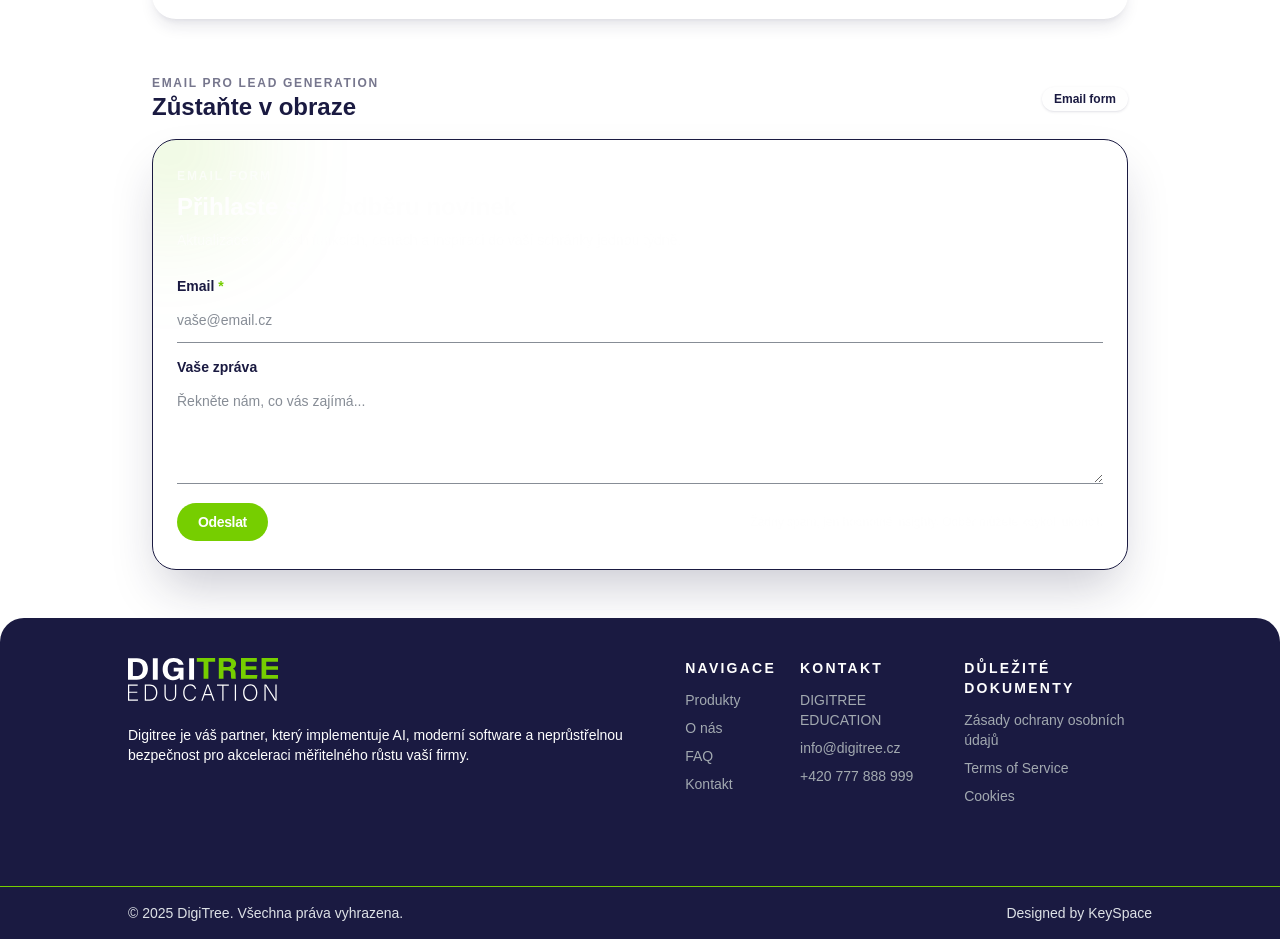
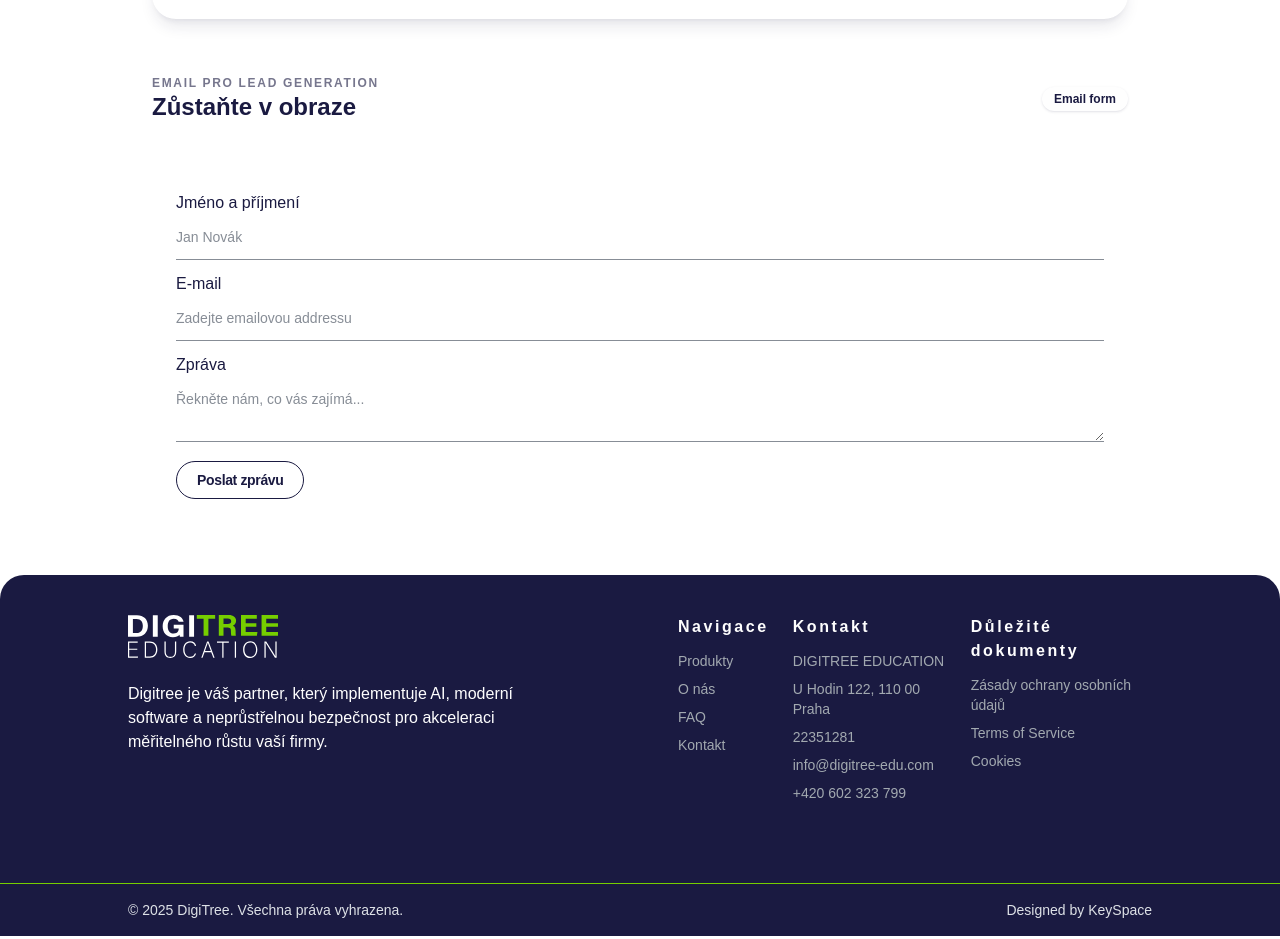
Before and after one commit to TheCodeSommelier/next_digi_tree, a Next.js app: page / in a window 1280 px wide. Shown: the part 2480-3419 px from the top of the page. Built offline with nearby package versions, Linux system fonts and the light colour scheme.

Commit message:
feat: add contact page

```diff
--- a/app/about-us/page.tsx
+++ b/app/about-us/page.tsx
@@ -5,24 +5,16 @@ import Image from 'next/image';
 import Button from '../components/UI/Button';
 import Card from '../components/UI/cards/Card';
 import CtaSection from '../components/UI/CtaSection';
+import ImageWithOverlay from '../components/UI/ImageWithOverlay';
 
 export default function AboutUs() {
   return (
     <main className="min-h-screen text-primary">
       <div className="flex w-full flex-col gap-16">
-        <section
-          className="overflow-hidden w-full h-[550px] mb-32 rounded-3xl border border-primary/10 bg-primary text-white shadow-xl shadow-primary/20"
-          style={{
-            backgroundImage:
-              "linear-gradient(120deg, rgba(26,26,65,0.85), rgba(26,26,65,0.4)), url('/images/david_presenting.jpg')",
-            backgroundSize: 'cover',
-            backgroundPosition: 'center',
-          }}
-        >
-
+        <ImageWithOverlay imageUrl="/images/david_presenting.jpg">
           <div className="space-y-4 flex flex-col justify-between h-[550px] px-8 py-10">
             <h1 className="text-7xl font-semibold leading-tight">Digitree</h1>
-            <div className='flex flex-col gap-4'>
+            <div className='flex flex-col gap-4 w-2/3'>
               <p className="text-base leading-relaxed text-white/80">
                 Naše společnost se specializuje na rychlou a efektivní implementaci technologií, které skutečně mění
                 způsob, jakým firmy fungují.
@@ -33,8 +25,7 @@ export default function AboutUs() {
               </p>
             </div>
           </div>
-
-        </section>
+        </ImageWithOverlay>
 
         <section className="flex gap-16 space-y-3 py-32">
           <h2 className="text-5xl w-9/10 font-semibold text-primary">Svoboda růstu</h2>
--- a/app/components/UI/EmailForm.tsx
+++ b/app/components/UI/EmailForm.tsx
@@ -1,6 +1,6 @@
 import { FC } from 'react';
+
 import Button from './Button';
-import TextArea from './TextArea';
 import TextInput from './TextInput';
 
 type Props = {
@@ -10,43 +10,37 @@ type Props = {
 };
 
 const EmailForm: FC<Props> = ({
-  title = 'Přihlaste se k odběru novinek',
-  description = 'Aktualizace o nových funkcích, cenách a inspiraci do vaší schránky jednou týdně.',
-  buttonLabel = 'Odeslat',
+  buttonLabel = 'Poslat zprávu',
 }) => {
   return (
-    <div className="relative overflow-hidden rounded-3xl border border-primary px-6 py-7 text-white shadow-2xl shadow-primary/25">
-      <div className="absolute -left-10 -top-12 h-28 w-28 rounded-full bg-accent/30 blur-3xl" />
-      <div className="absolute -right-6 bottom-0 h-24 w-24 rounded-full bg-white/10 blur-3xl" />
-
-      <div className="relative space-y-2">
-        <p className="text-xs font-semibold uppercase tracking-[0.16em] text-white/70">
-          Email form
-        </p>
-        <h3 className="text-2xl font-semibold leading-tight">{title}</h3>
-        <p className="text-sm text-white/70">{description}</p>
-      </div>
-
+    <div className="relative overflow-hidden rounded-3xl px-6 py-7 text-white">
       <form className="relative mt-6 space-y-3">
+        <TextInput
+          name="fullName"
+          type="text"
+          required
+          label="Jméno a příjmení"
+          placeholder="Jan Novák"
+        />
         <TextInput
           name="email"
           type="email"
           required
-          label="Email"
-          placeholder="vaše@email.cz"
+          label="E-mail"
+          placeholder="Zadejte emailovou addressu"
         />
-        <TextArea
+        <TextInput
           name="message"
-          label="Vaše zpráva"
+          required
+          isTextArea
+          label="Zpráva"
           placeholder="Řekněte nám, co vás zajímá..."
+
         />
         <div className="flex flex-col gap-2 sm:flex-row sm:items-center sm:justify-between">
-          <Button type="submit" className="w-full sm:w-auto">
+          <Button primary={false} type="submit" className="w-full sm:w-auto">
             {buttonLabel}
           </Button>
-          <p className="text-xs text-white/60">
-            Žádný spam, jen hodnotné insighty. Odběr můžete kdykoli ukončit.
-          </p>
         </div>
       </form>
     </div>
--- a/app/components/UI/Footer.tsx
+++ b/app/components/UI/Footer.tsx
@@ -4,31 +4,34 @@ import Image from 'next/image';
 import Link from 'next/link';
 import { FC } from 'react';
 import PagePadding from './PagePadding';
+import { ROUTES } from '@/app/routes';
 
 const navigation = [
   {
     label: 'Navigace',
     items: [
-      { name: 'Produkty', href: '/products' },
-      { name: 'O nás', href: '/about-us-dawg' },
-      { name: 'FAQ', href: '/faq' },
-      { name: 'Kontakt', href: '/contact-us' },
+      { name: 'Produkty', href: ROUTES.products() },
+      { name: 'O nás', href: ROUTES.aboutUs() },
+      { name: 'FAQ', href: ROUTES.faq() },
+      { name: 'Kontakt', href: ROUTES.contact() },
     ],
   },
   {
     label: 'Kontakt',
     items: [
-      { name: 'digitree label', text: 'DIGITREE EDUCATION' },
-      { name: 'info@digitree.cz', href: `mailto:${contacts.email}` },
+      { name: 'digitree label', text: contacts.companyName },
+      { name: 'digitree address', text: contacts.address },
+      { name: 'digitree ico', text: contacts.ico },
+      { name: contacts.email, href: `mailto:${contacts.email}` },
       { name: formatPhoneNum(contacts.tel), href: `tel:${contacts.tel}` },
     ],
   },
   {
     label: 'Důležité dokumenty',
     items: [
-      { name: 'Zásady ochrany osobních údajů', href: '/contacts' },
-      { name: 'Terms of Service', href: '/privacy' },
-      { name: 'Cookies', href: '/privacy' },
+      { name: 'Zásady ochrany osobních údajů', href: ROUTES.termsOfService() },
+      { name: 'Terms of Service', href: ROUTES.privacPolicy() },
+      { name: 'Cookies', href: ROUTES.cookies() },
     ],
   },
 ];
@@ -43,7 +46,7 @@ const Footer: FC = () => {
             <div className="flex flex-col gap-4 space-y-2">
               <Image src="/images/logo_light.svg" alt="DigiTree company logo" width={150} height={100} />
 
-              <p className="max-w-xl text-sm text-white">
+              <p className="max-w-xl w-4/5 text-white">
                 Digitree je váš partner, který implementuje AI, moderní software
                 a neprůstřelnou bezpečnost pro akceleraci měřitelného růstu vaší firmy.
               </p>
@@ -52,7 +55,7 @@ const Footer: FC = () => {
 
             {navigation.map((section) => (
               <div key={section.label} className="space-y-3">
-                <p className="text-sm font-semibold uppercase tracking-[0.16em] text-white">
+                <p className="font-semibold tracking-[0.16em] text-white">
                   {section.label}
                 </p>
                 <ul className="space-y-2 text-sm font-light text-gray-40">
--- /dev/null
+++ b/app/components/UI/ImageWithOverlay.tsx
@@ -0,0 +1,23 @@
+import { FC, ReactNode } from 'react';
+
+type Props = {
+  imageUrl: string
+  className?: string
+  children: ReactNode
+}
+
+const ImageWithOverlay: FC<Props> = ({ imageUrl, className = 'h-[550px] w-full', children }) => {
+  return <section
+    className={`overflow-hidden rounded-3xl border border-primary/10 bg-primary text-white shadow-xl shadow-primary/20 ${className}`}
+    style={{
+            backgroundImage:
+              `linear-gradient(120deg, rgba(26,26,65,0.85), rgba(26,26,65,0.4)), url('${imageUrl}')`,
+            backgroundSize: 'cover',
+            backgroundPosition: 'center',
+          }}
+         >
+    {children}
+  </section>;
+};
+
+export default ImageWithOverlay;
--- a/app/components/UI/Navbar.tsx
+++ b/app/components/UI/Navbar.tsx
@@ -5,13 +5,14 @@ import Link from 'next/link';
 import NavbarItem from './NavbarItem';
 import Button from './Button';
 import PagePadding from './PagePadding';
+import { ROUTES } from '@/app/routes';
 
 const Navbar: FC = () => {
   const navigation = [
-    { href: '/products', label: 'Produkty' },
-    { href: '/about-us', label: 'O nás' },
-    { href: '/faq', label: 'FAQ' },
-    { href: '/contacts', label: 'Kontakty' },
+    { href: ROUTES.products(), label: 'Produkty' },
+    { href: ROUTES.aboutUs(), label: 'O nás' },
+    { href: ROUTES.faq(), label: 'FAQ' },
+    { href: ROUTES.contact(), label: 'Kontakty' },
   ];
 
   return (
@@ -24,7 +25,7 @@ const Navbar: FC = () => {
           <div className="absolute -right-8 -bottom-16 h-28 w-28 rounded-full blur-3xl" />
 
           <div className="relative flex items-center gap-3">
-            <Link href="/" className="flex items-center gap-2">
+            <Link href={ROUTES.home()} className="flex items-center gap-2">
               <Image
                 src="/images/logo_dark.svg"
                 alt="DigiTree logo"
--- a/app/components/UI/TextArea.tsx
+++ /dev/null
@@ -1,45 +0,0 @@
-import { FC, TextareaHTMLAttributes } from 'react';
-
-type Props = {
-  label?: string;
-  helperText?: string;
-  className?: string;
-} & TextareaHTMLAttributes<HTMLTextAreaElement>;
-
-const TextArea: FC<Props> = ({
-  label,
-  helperText,
-  className = '',
-  id,
-  required,
-  rows = 4,
-  ...rest
-}) => {
-  const textareaId = id || rest.name || 'textarea';
-
-  return (
-    <div className="space-y-1.5">
-      {label && (
-        <label
-          htmlFor={textareaId}
-          className="text-sm font-semibold text-primary"
-        >
-          {label}
-          {required ? <span className="text-accent"> *</span> : null}
-        </label>
-      )}
-      <textarea
-        id={textareaId}
-        required={required}
-        rows={rows}
-        className={`w-full border-b border-b-gray-50 py-3 text-sm font-medium text-primary placeholder:text-gray-50 focus:border-accent focus:outline-none ${className}`}
-        {...rest}
-      />
-      {helperText && (
-        <p className="text-xs text-primary/60">{helperText}</p>
-      )}
-    </div>
-  );
-};
-
-export default TextArea;
--- a/app/components/UI/TextInput.tsx
+++ b/app/components/UI/TextInput.tsx
@@ -1,16 +1,20 @@
-import { FC, InputHTMLAttributes } from 'react';
+import { FC, InputHTMLAttributes, TextareaHTMLAttributes } from 'react';
 
 type Props = {
   label?: string;
   helperText?: string;
   className?: string;
-} & InputHTMLAttributes<HTMLInputElement>;
+  isTextArea?: boolean
+  rows?: number
+} & InputHTMLAttributes<HTMLInputElement> & TextareaHTMLAttributes<HTMLTextAreaElement>;
 
 const TextInput: FC<Props> = ({
   label,
   helperText,
   className = '',
   id,
+  isTextArea = false,
+  rows,
   required,
   ...rest
 }) => {
@@ -21,18 +25,27 @@ const TextInput: FC<Props> = ({
       {label && (
         <label
           htmlFor={inputId}
-          className="text-sm font-semibold text-primary"
+          className="text-primary"
         >
           {label}
-          {required ? <span className="text-accent"> *</span> : null}
         </label>
       )}
+      {isTextArea ?
+        <textarea
+          id={inputId}
+          required={required}
+          rows={rows}
+          className={`w-full border-b border-b-gray-50 py-3 text-sm font-medium text-primary placeholder:text-gray-50 focus:border-accent focus:outline-none ${className}`}
+          {...rest}
+        /> :
         <input
           id={inputId}
           required={required}
           className={`w-full border-b border-b-gray-50 bg-none py-3 text-sm font-medium text-primary placeholder:text-gray-50 duration-200 focus:border-accent focus:outline-none ${className}`}
           {...rest}
         />
+      }
+
       {helperText && (
         <p className="text-xs text-primary/60">{helperText}</p>
       )}
--- a/app/consts.ts
+++ b/app/consts.ts
@@ -1,4 +1,7 @@
 export const contacts = {
-  tel: '+420777888999',
-  email:  'info@digitree.cz'
+  tel: '+420602323799',
+  email:  'info@digitree-edu.com',
+  ico: '22351281',
+  companyName: 'DIGITREE EDUCATION',
+  address: 'U Hodin 122, 110 00 Praha'
 } as const;
--- a/app/contacts/page.tsx
+++ b/app/contacts/page.tsx
@@ -0,0 +1,54 @@
+import EmailForm from '../components/UI/EmailForm';
+import ImageWithOverlay from '../components/UI/ImageWithOverlay';
+import { contacts } from '../consts';
+import { formatPhoneNum } from '../utils/stringUtils';
+
+const contactSections = [
+  {
+    id: crypto.randomUUID(),
+    label: 'Kontakt',
+    items: [formatPhoneNum(contacts.tel), contacts.email]
+  },
+  {
+    id: crypto.randomUUID(),
+    label: 'Info',
+    items: [contacts.companyName, contacts.address]
+  }
+];
+
+export default function ContactsPage() {
+  return (
+    <main className="min-h-screen text-primary pb-32">
+      <div className="flex items-center justify-between gap-16">
+        <ImageWithOverlay imageUrl='/images/david_classroom.png' className='w-1/2 h-[650px] p-10'>
+          <div className="flex flex-col justify-between h-full">
+            <div className='space-y-3 flex flex-col gap-6'>
+              <h1 className="text-4xl font-semibold">Kontaktujte nás!</h1>
+              <p className="max-w-md text-lg text-white">
+                Máte další otázky? Neváhejte nás kontaktovat! Přejděte do plánování k akcí a získejte přímou
+                diagnostiku vašich procesů.
+              </p>
+            </div>
+            <div className="space-y-6">
+              {contactSections.map(section => (
+                <div key={section.id} className="space-y-2">
+                  <p className="text-2xl mb-4 font-semibold">{section.label}</p>
+                  <div className="space-y-1 text-lg text-white/90">
+                    {
+                      section.items.map((item, index) => <p key={index}>{item}</p>)
+                    }
+                  </div>
+                </div>
+
+              ))}
+            </div>
+          </div>
+        </ImageWithOverlay>
+
+        <section className="rounded-2xl w-1/2 px-6 py-8 text-white">
+          <EmailForm />
+        </section>
+      </div>
+    </main>
+  );
+}
--- /dev/null
+++ b/app/routes.ts
@@ -0,0 +1,15 @@
+type ProductArgs = {
+  productId: string
+}
+
+export const ROUTES = {
+  home: () => '/',
+  products: () => '/products',
+  product: ({productId}: ProductArgs) => `/products/${productId}`,
+  contact: () => '/contacts',
+  aboutUs: () => '/about-us',
+  faq: () => '/faq',
+  termsOfService: () => '/terms-of-service',
+  privacPolicy: () => '/privacy-policy',
+  cookies: () => '/cookies'
+};
```
Also changed, not shown: 1 other file (tests, documents, lock files or other folders). Lines whose indentation alone changed are shown as unchanged.
